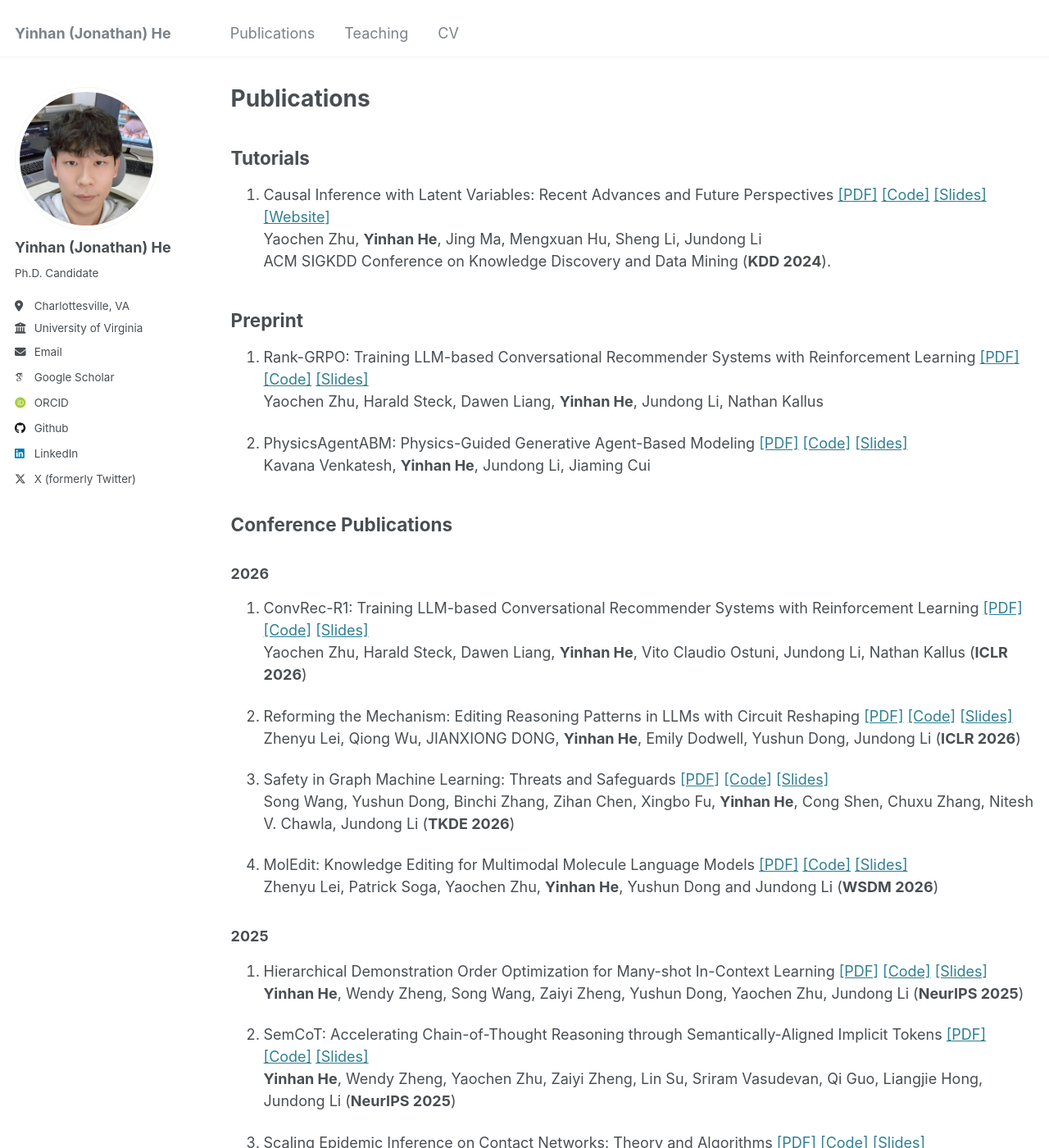
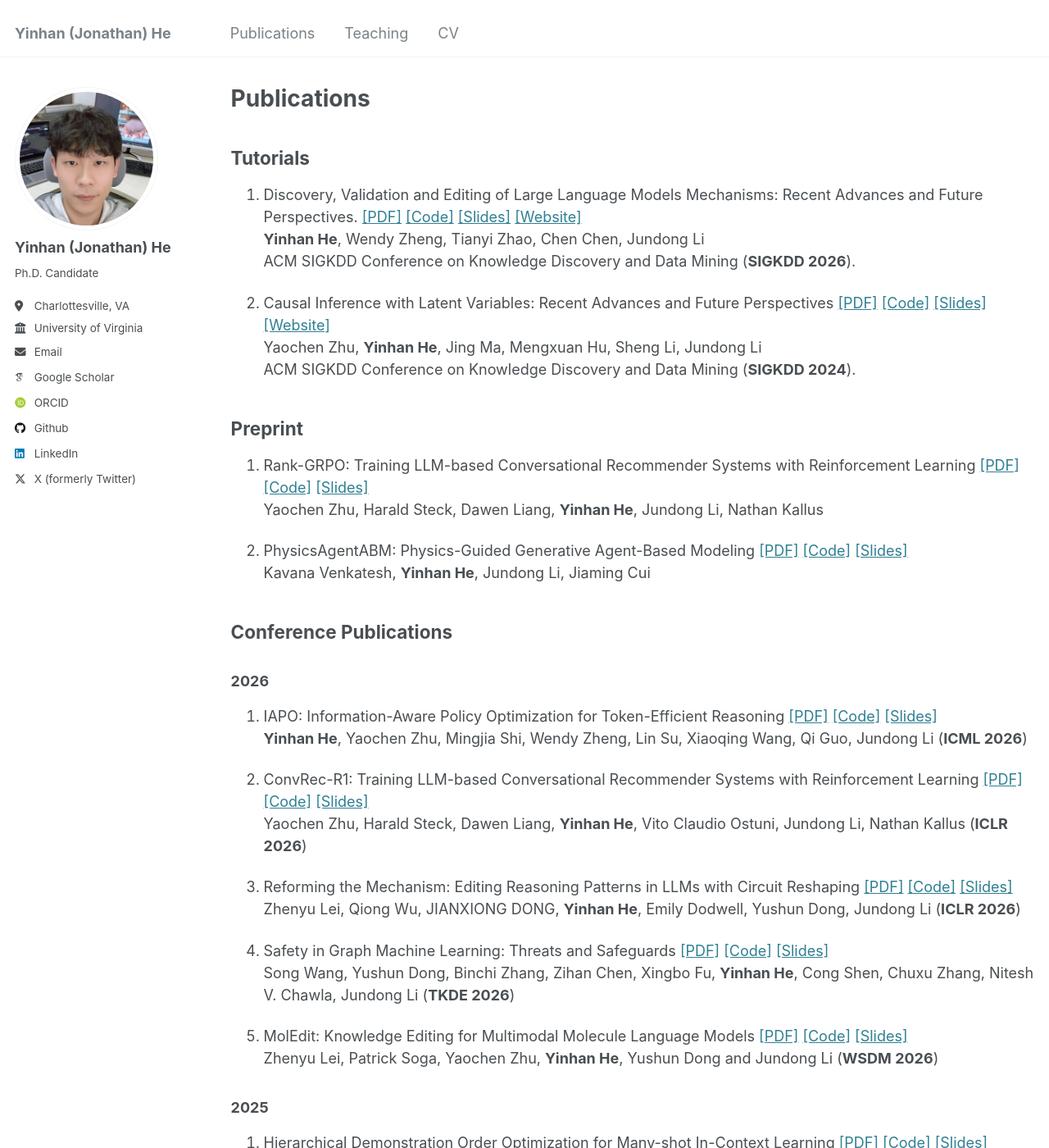
Before and after one commit to YinhanHe123/YinhanHe123.github.io, a Jekyll site: the page built from _pages/publications.md, in a window 1280 px wide and 1400 px high. Shown: the whole window at 82% size. Built offline with Jekyll 4.4.1, drawn with Linux system fonts in a browser that asks for light colours; some web fonts are replaced; a script that is not in the unit is left out.

Commit message:
Update publications.md

```diff
--- a/_pages/publications.md
+++ b/_pages/publications.md
@@ -7,9 +7,13 @@ author_profile: true
 
 ## Tutorials
 
-1. Causal Inference with Latent Variables: Recent Advances and Future Perspectives [[PDF]](https://arxiv.org/pdf/2406.13966) [[Code]](https://yinhanhe123.github.io//publications/) [[Slides]](https://yinhanhe123.github.io//publications/) [[Website]](https://yinhanhe123.github.io//publications/)<br>
+1. Discovery, Validation and Editing of Large Language Models Mechanisms: Recent Advances and Future Perspectives. [[PDF]](https://arxiv.org/pdf/2406.13966) [[Code]](https://yinhanhe123.github.io//publications/) [[Slides]](https://yinhanhe123.github.io//publications/) [[Website]](https://yinhanhe123.github.io//publications/)<br>
+**Yinhan He**, Wendy Zheng, Tianyi Zhao, Chen Chen, Jundong Li<br>
+ACM SIGKDD Conference on Knowledge Discovery and Data Mining (**SIGKDD 2026**).
+
+3. Causal Inference with Latent Variables: Recent Advances and Future Perspectives [[PDF]](https://arxiv.org/pdf/2406.13966) [[Code]](https://yinhanhe123.github.io//publications/) [[Slides]](https://yinhanhe123.github.io//publications/) [[Website]](https://yinhanhe123.github.io//publications/)<br>
 Yaochen Zhu, **Yinhan He**, Jing Ma, Mengxuan Hu, Sheng Li, Jundong Li<br>
-ACM SIGKDD Conference on Knowledge Discovery and Data Mining (**KDD 2024**).
+ACM SIGKDD Conference on Knowledge Discovery and Data Mining (**SIGKDD 2024**).
 
 ## Preprint
 
@@ -22,16 +26,19 @@ Kavana Venkatesh, **Yinhan He**, Jundong Li, Jiaming Cui
 ## Conference Publications
 ### 2026
 
-1. ConvRec-R1: Training LLM-based Conversational Recommender Systems with Reinforcement Learning [[PDF]](https://arxiv.org/html/2510.20150v1) [[Code]](https://yinhanhe123.github.io//publications/) [[Slides]](https://yinhanhe123.github.io//publications/)<br>
+1. IAPO: Information-Aware Policy Optimization for Token-Efficient Reasoning [[PDF]](https://yinhanhe123.github.io//publications/) [[Code]](https://yinhanhe123.github.io//publications/) [[Slides]](https://yinhanhe123.github.io//publications/)<br>
+**Yinhan He**, Yaochen Zhu, Mingjia Shi, Wendy Zheng, Lin Su, Xiaoqing Wang, Qi Guo, Jundong Li (**ICML 2026**)
+
+2. ConvRec-R1: Training LLM-based Conversational Recommender Systems with Reinforcement Learning [[PDF]](https://arxiv.org/html/2510.20150v1) [[Code]](https://yinhanhe123.github.io//publications/) [[Slides]](https://yinhanhe123.github.io//publications/)<br>
 Yaochen Zhu, Harald Steck, Dawen Liang, **Yinhan He**, Vito Claudio Ostuni, Jundong Li, Nathan Kallus (**ICLR 2026**)
 
-2. Reforming the Mechanism: Editing Reasoning Patterns in LLMs with Circuit Reshaping [[PDF]](https://arxiv.org/html/2510.20150v1) [[Code]](https://yinhanhe123.github.io//publications/) [[Slides]](https://yinhanhe123.github.io//publications/)<br>
+3. Reforming the Mechanism: Editing Reasoning Patterns in LLMs with Circuit Reshaping [[PDF]](https://arxiv.org/html/2510.20150v1) [[Code]](https://yinhanhe123.github.io//publications/) [[Slides]](https://yinhanhe123.github.io//publications/)<br>
 Zhenyu Lei, Qiong Wu, JIANXIONG DONG, **Yinhan He**, Emily Dodwell, Yushun Dong, Jundong Li (**ICLR 2026**)
 
-3. Safety in Graph Machine Learning: Threats and Safeguards [[PDF]](https://arxiv.org/abs/2405.11034) [[Code]](https://yinhanhe123.github.io//publications/) [[Slides]](https://yinhanhe123.github.io//publications/)<br>
+4. Safety in Graph Machine Learning: Threats and Safeguards [[PDF]](https://arxiv.org/abs/2405.11034) [[Code]](https://yinhanhe123.github.io//publications/) [[Slides]](https://yinhanhe123.github.io//publications/)<br>
 Song Wang, Yushun Dong, Binchi Zhang, Zihan Chen, Xingbo Fu, **Yinhan He**, Cong Shen, Chuxu Zhang, Nitesh V. Chawla, Jundong Li (**TKDE 2026**)
 
-4. MolEdit: Knowledge Editing for Multimodal Molecule Language Models [[PDF]](https://yinhanhe123.github.io//publications/) [[Code]](https://yinhanhe123.github.io//publications/) [[Slides]](https://yinhanhe123.github.io//publications/)<br>
+5. MolEdit: Knowledge Editing for Multimodal Molecule Language Models [[PDF]](https://yinhanhe123.github.io//publications/) [[Code]](https://yinhanhe123.github.io//publications/) [[Slides]](https://yinhanhe123.github.io//publications/)<br>
 Zhenyu Lei, Patrick Soga, Yaochen Zhu, **Yinhan He**, Yushun Dong and Jundong Li (**WSDM 2026**)
 
 
```
